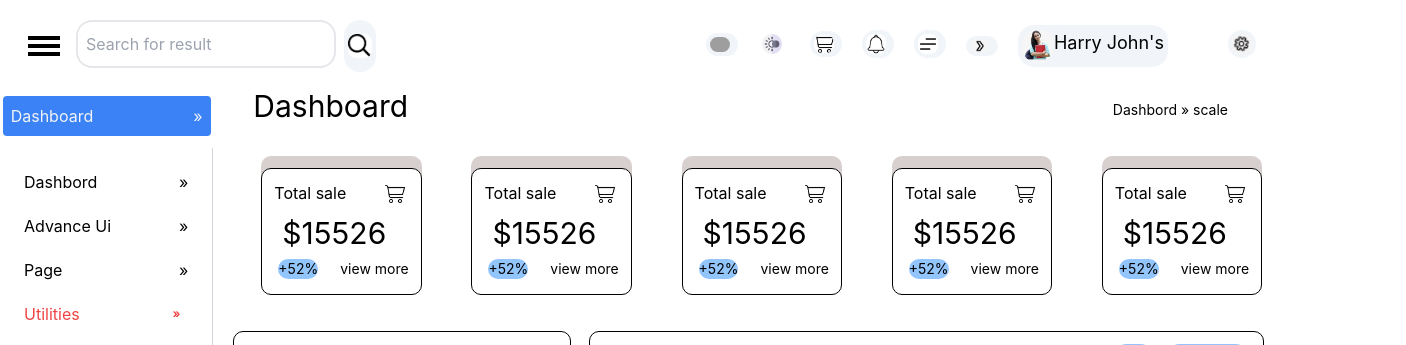
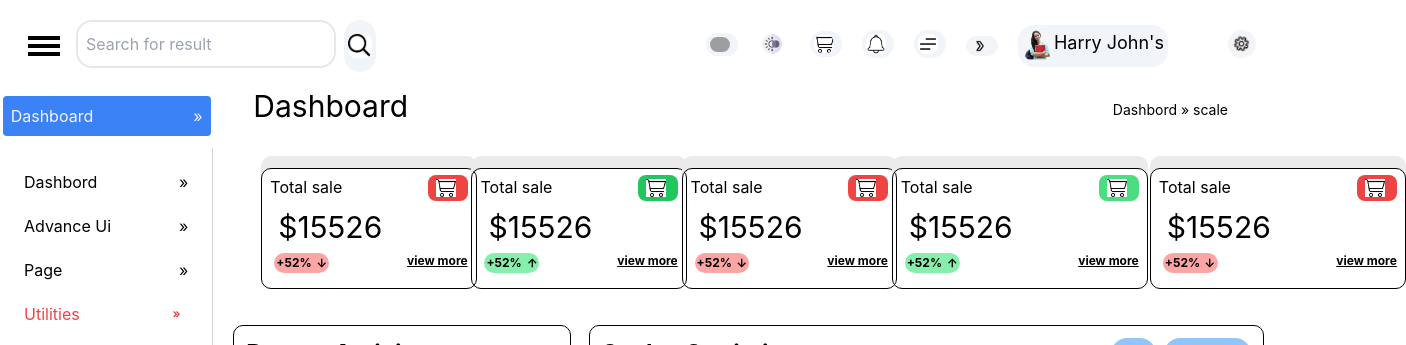
Before and after one commit to Ayush-2302/velvet1, a React (Create React App) app: page / in a window 1280 px wide. Shown: the top 345 px of the page, 1406 px wide, since content can reach past the window. Built offline with nearby package versions, Linux system fonts and the light colour scheme; grey boxes are pictures that could not be loaded.

Commit message:
improved accordian width

```diff
--- a/src/component/Accordian.js
+++ b/src/component/Accordian.js
@@ -260,7 +260,7 @@ function Accordian() {
         <div
           className={`  ${
             open ? " text-red-600" : ""
-          }  container pb-6 w-5/6 m-auto mt-3   rounded-xl h-auto border-2  border-gray-300`}
+          }  container pb-6 w-5/6 m-auto mt-3 mb-4   rounded-xl h-auto border-2  border-gray-300`}
         >
           {open &&
             open.map((ele, index) => (
@@ -293,7 +293,7 @@ function Accordian() {
         <div
           className={`  ${
             open ? " text-green-600" : ""
-          } container pb-6 w-5/6 m-auto mt-3   rounded-xl h-auto border-2 border-gray-300`}
+          } container pb-6 w-5/6 m-auto mt-3 mb-4  rounded-xl h-auto border-2 border-gray-300`}
         >
           {open2 &&
             open2.map((ele, index) => (
@@ -356,7 +356,7 @@ function Accordian() {
         <div
           className={` ${
             open ? " text-yellow-500" : ""
-          } container pb-6 w-5/6 m-auto mt-4 p-2 mb-4 rounded-xl h-auto border-2 border-gray-300`}
+          } container pb-6 w-5/6 m-auto mt-3  mb-4 rounded-xl h-auto border-2 border-gray-300`}
         >
           {open4 &&
             open4.map((ele, index) => (
--- a/src/component/Body.js
+++ b/src/component/Body.js
@@ -339,14 +339,14 @@ function Body() {
 
       {/* Third row second card */}
 
-      <div className="card card8 grow  ">
-        <div className="top flex sm:grow-2 justify-between">
+      <div className="card card8 grow  md:w-fit sm:w-fit ">
+        <div className="top flex  sm:grow-2 justify-between">
           <h1 className=" text-2xl font-bold">Top Selling Products </h1>
           <button className="w-6 bg-blue-100 rounded p-2">:</button>
         </div>
         <hr className=" m-1" />
         <table>
-          <thead>
+          <thead className=" flex-shrink">
             <tr>
               <th className=" pl-5"> S.NO</th>
               <th className=" pl-10">Customer Name</th>
--- a/src/component/Dashboard.js
+++ b/src/component/Dashboard.js
@@ -7,55 +7,55 @@ import cart from "../asserts/images/cart.png";
       <div className="dashboard mt-1 text-3xl ml-10 mr-10 flex justify-between">
         Dashboard <p className=" text-sm m-3">Dashbord » scale</p>
       </div>
-      <div className=" boxes mr-12 grid lg:grid-cols-5 md:grid-cols-3 xl:gap-8 sm:grid-cols-2 grid-cols-1 ">
+      <div className=" boxes mr-12 grid lg:grid-cols-5 md:grid-cols-3 xl:gap-8 sm:grid-cols-2 grid-cols-2 ">
         <div className="box box1">
           <span className=" flex justify-between">
-            Total sale <img src={cart} alt="img" className=" w-5 m-1" />
+            Total sale  <div className=" w-10 bg-red-500 pl-1 rounded-lg"> <img src={cart} alt="img" className=" w-5 m-1 " /></div>
           </span>
           <h1 className=" m-2 text-3xl">$15526</h1>
-          <p className=" flex justify-between text-sm">
-            <p className=" rounded-2xl w-fit ml-1 bg-blue-300">+52% </p>
-            <p>view more</p>
+          <p className=" flex justify-between text-xs font-bold">
+            <p className=" rounded-2xl flex w-fit ml-1 p-0.5 bg-red-300">+52% <p className=" ml-1 rotate-90">→</p> </p>
+            <p className=" underline">view more</p>
           </p>
         </div>
         <div className="box box2">
           <span className=" flex justify-between">
-            Total sale <img src={cart} alt="img" className=" w-5 m-1" />
+            Total sale <div className=" w-10 bg-green-500 pl-1 rounded-lg"> <img src={cart} alt="img" className=" w-5 m-1 " /></div>
           </span>
           <h1 className=" m-2 text-3xl">$15526</h1>
-          <p className=" flex justify-between text-sm">
-            <p className=" rounded-2xl w-fit ml-1 bg-blue-300">+52% </p>
-            <p>view more</p>
+          <p className=" flex justify-between text-xs p1 font-bold">
+            <p className=" rounded-2xl flex w-fit ml-1 p-0.5 bg-green-300">+52% <p className=" ml-1 -rotate-90">→</p> </p>
+            <p className=" underline">view more</p>
           </p>
         </div>
         <div className="box box3">
           <span className=" flex justify-between">
-            Total sale <img src={cart} alt="img" className=" w-5 m-1" />
+            Total sale  <div className=" w-10 bg-red-500 pl-1 rounded-lg"> <img src={cart} alt="img" className=" w-5 m-1  " /></div>
           </span>
           <h1 className=" m-2 text-3xl">$15526</h1>
-          <p className=" flex justify-between text-sm">
-            <p className=" rounded-2xl w-fit ml-1 bg-blue-300">+52% </p>
-            <p>view more</p>
+          <p className=" flex justify-between text-xs p1 font-bold">
+            <p className=" rounded-2xl flex w-fit ml-1 p-0.5 bg-red-300">+52% <p className=" ml-1 rotate-90">→</p> </p>
+            <p className=" underline">view more</p>
           </p>
         </div>
-        <div className="box box4">
+        <div className="box md:w-64 box4">
           <span className=" flex justify-between">
-            Total sale <img src={cart} alt="img" className=" w-5 m-1" />
+            Total sale <div className=" w-10 bg-green-400 pl-1 rounded-lg"> <img src={cart} alt="img" className=" w-5 m-1 " /></div>
           </span>
           <h1 className=" m-2 text-3xl">$15526</h1>
-          <p className=" flex justify-between text-sm">
-            <p className=" rounded-2xl w-fit ml-1 bg-blue-300">+52% </p>
-            <p>view more</p>
+          <p className=" flex justify-between text-xs p1 font-bold">
+            <p className=" rounded-2xl flex w-fit ml-1 p-0.5 bg-green-300">+52% <p className=" ml-1 -rotate-90">→</p> </p>
+            <p className=" underline">view more</p>
           </p>
         </div>
-        <div className="box box5">
+        <div className="box md:w-64 md:ml-24 sm:w-full  box5">
           <span className=" flex justify-between">
-            Total sale <img src={cart} alt="img" className=" w-5 m-1" />
+            Total sale <div className=" w-10 bg-red-500 pl-1 rounded-lg"> <img src={cart} alt="img" className=" w-5 m-1 " /></div>
           </span>
           <h1 className=" m-2 text-3xl">$15526</h1>
-          <p className=" flex justify-between text-sm">
-            <p className=" rounded-2xl w-fit ml-1 bg-blue-300">+52% </p>
-            <p>view more</p>
+          <p className=" flex justify-between text-xs p1 font-bold">
+            <p className=" rounded-2xl flex w-fit ml-1 p-0.5 bg-red-300">+52% <p className=" ml-1 rotate-90">→</p> </p>
+            <p className=" underline">view more</p>
           </p>
         </div>
       </div>
--- a/src/component/Velvet.js
+++ b/src/component/Velvet.js
@@ -72,7 +72,7 @@ function Velvet() {
                 <ul
                   className={`dropDash ${
                     ui
-                      ? "display opacity-100 scale-y-100 bg-gray-200 "
+                      ? "display opacity-100 scale-y-100 bg-gray-2~00 "
                       : "h-[0px] opacity-0 scale-y-0"
                   } ml-10  transform origin-top transition-opacity duration-300`}
                 >
--- a/src/index.css
+++ b/src/index.css
@@ -16,14 +16,16 @@
 } */
 
 .box {
-  padding: 12px;
+  padding: 6px 8px 0px 8px;
   margin-top: 36px;
   margin-left: 48px;
-  height: 127px;
-  width: 90%;
+  height: 121px;
+  width: 215.3px;
+  min-height: auto;
+  min-width: auto;
   border-radius: 10px;
   border: 1px solid black;
-  box-shadow: 0px -12px rgb(216, 207, 207);
+  box-shadow: 0px  -12px rgb(236, 234, 234);
 }
 .card {
   margin-right: 20px;
```
